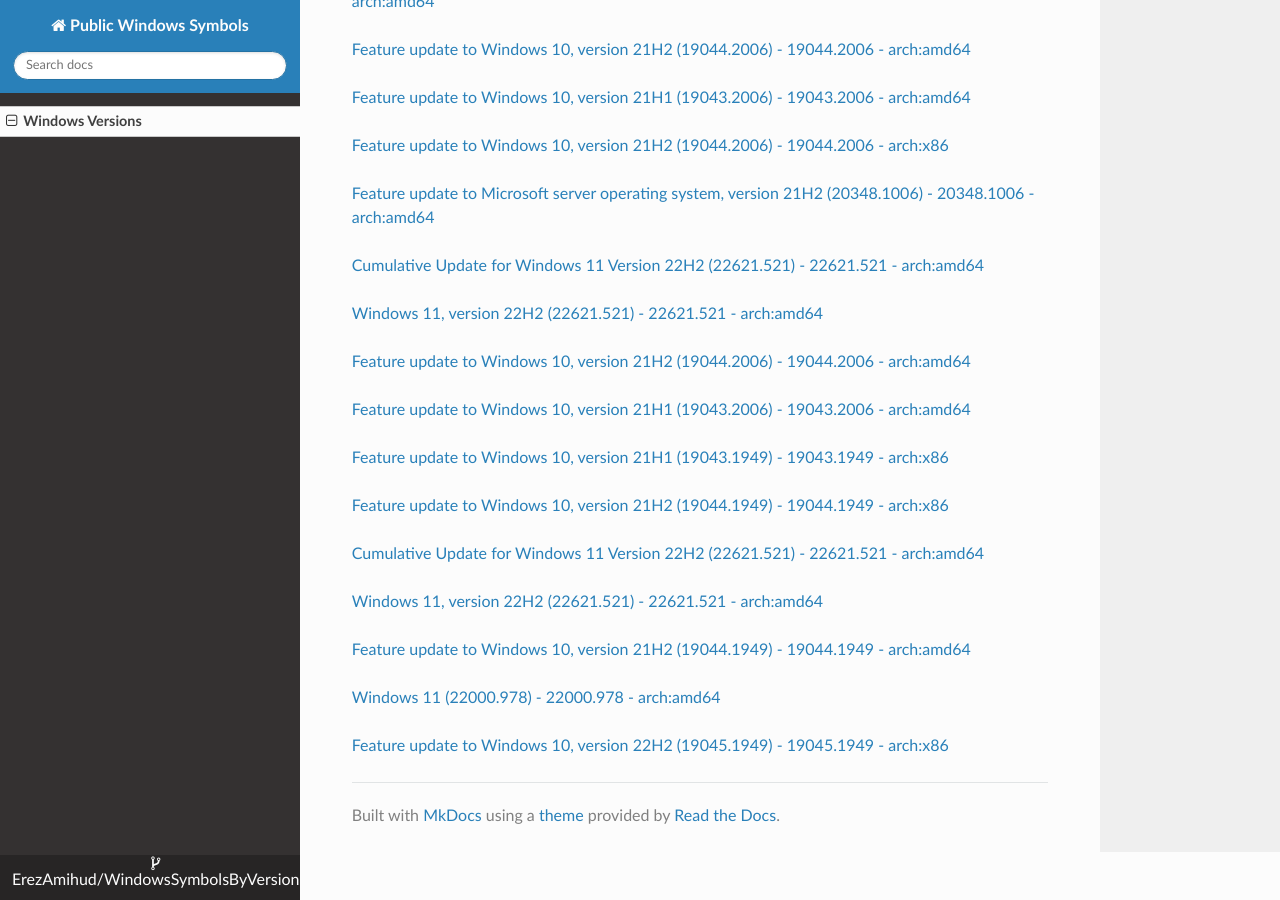
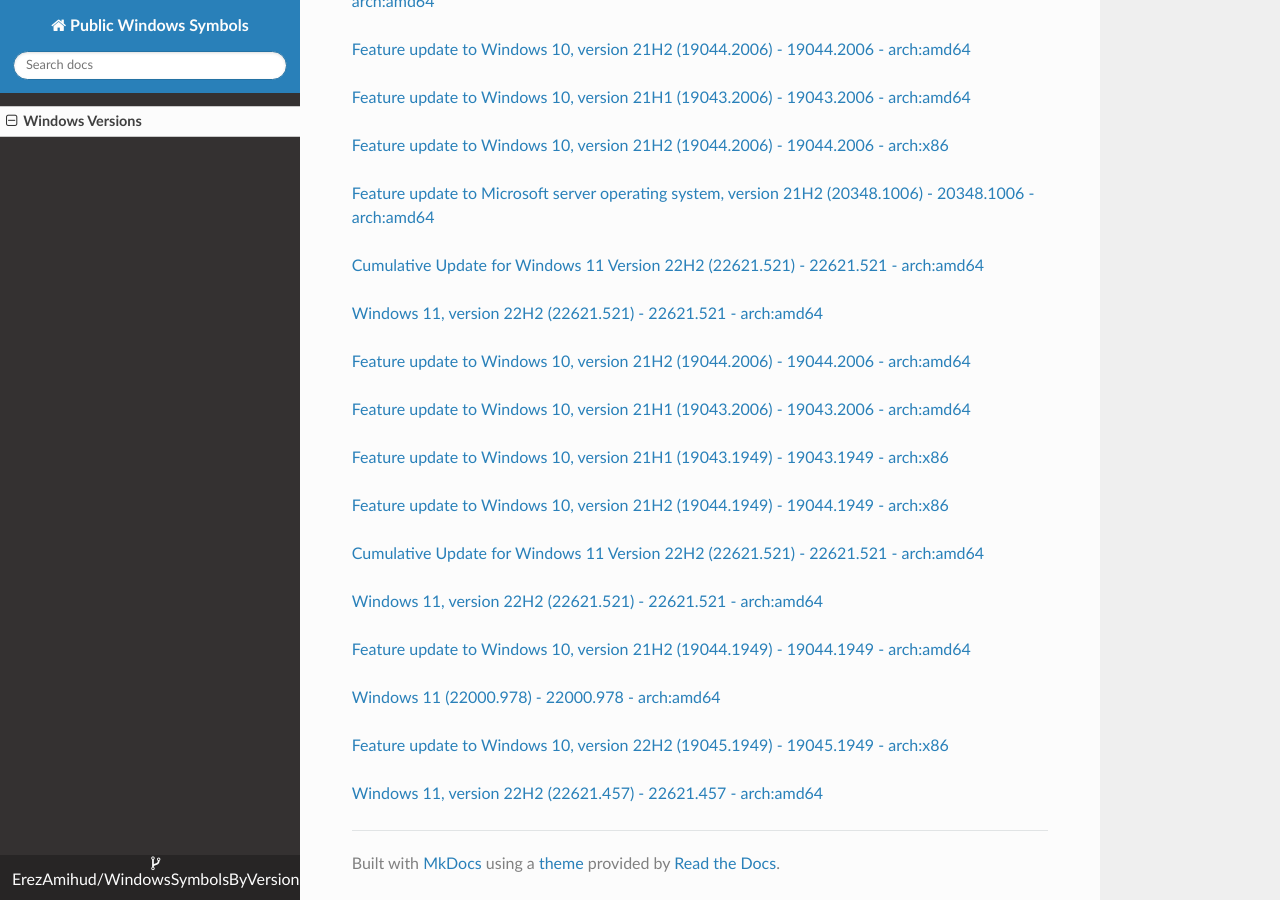
Before and after one commit to ErezAmihud/WindowsSymbolsByVersion, an MkDocs documentation site: the page built from docs/index.md, in a window 1280 px wide and 900 px high, scrolled down 53525 px. Built offline with MkDocs 1.6.1, drawn with Linux system fonts in a browser that asks for light colours; nearby versions of some CDN libraries.

Commit message:
Automated commit, add manifest for 7c7aac60-93b5-4733-b7ee-d6fd13c9bce6

```diff
--- a/docs/index.md
+++ b/docs/index.md
@@ -3166,3 +3166,6 @@
 
 
 [Feature update to Windows 10, version 22H2 (19045.1949) - 19045.1949 - arch:x86](https://github.com/ErezAmihud/WindowsSymbolsByVersion/blob/main/manifests/4501e627-3f35-40f2-a8a7-c204975c7a92.manifest)
+
+
+[Windows 11, version 22H2 (22621.457) - 22621.457 - arch:amd64](https://github.com/ErezAmihud/WindowsSymbolsByVersion/blob/main/manifests/7c7aac60-93b5-4733-b7ee-d6fd13c9bce6.manifest)
```
Also changed, not shown: process_builds.json (+1 -1 lines), 1 other file.
